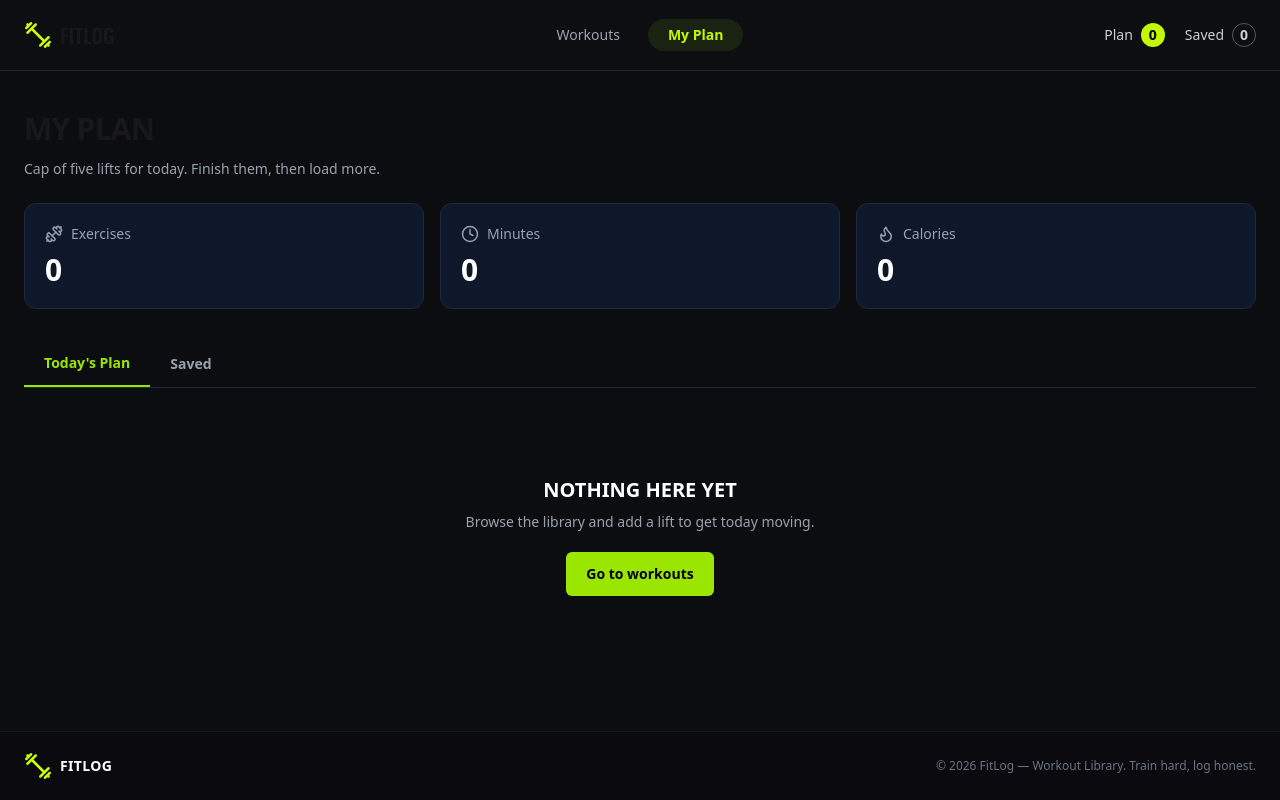
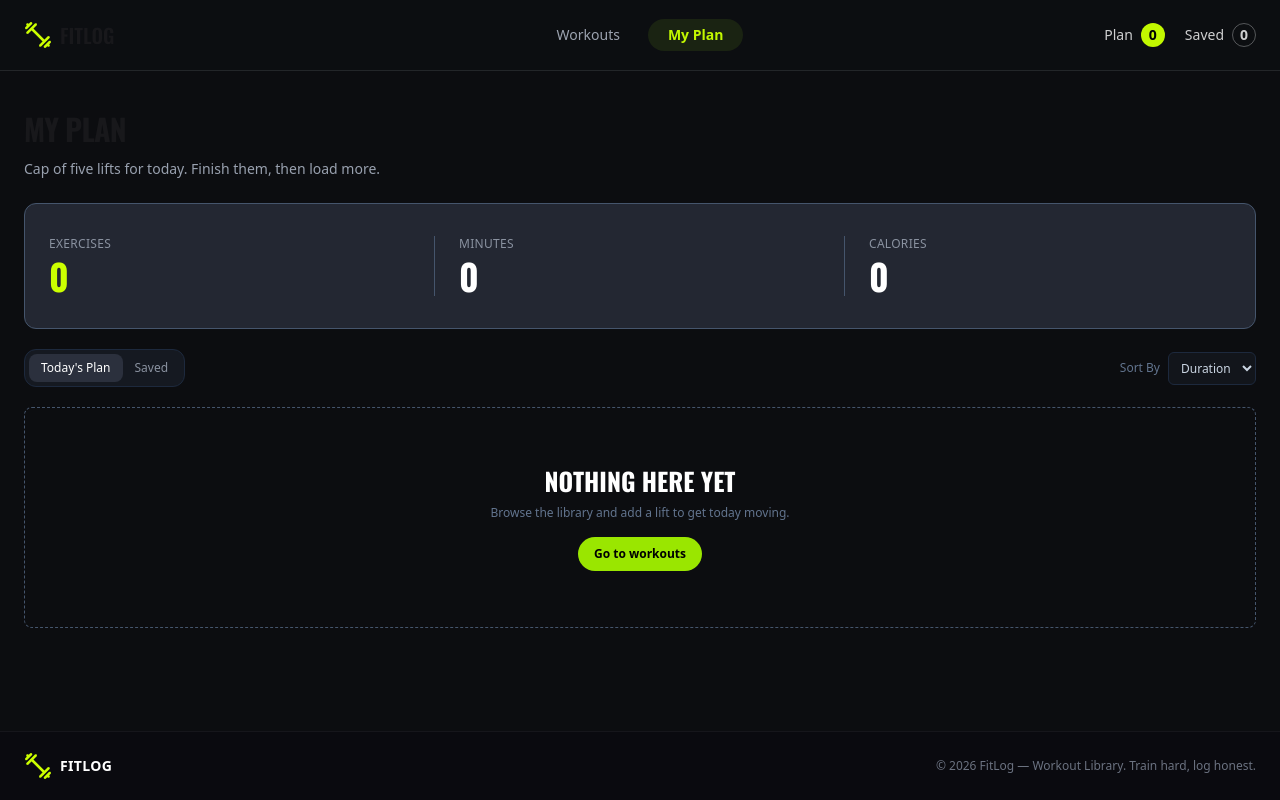
Before and after one commit to asm-saim/fit-log, a Next.js app: page /my-plan in a window 1280 px wide. Built offline with nearby package versions, Linux system fonts and the light colour scheme.

Commit message:
not found page added

```diff
--- a/src/app/my-plan/page.tsx
+++ b/src/app/my-plan/page.tsx
@@ -6,108 +6,123 @@ import { useContext, useState } from "react";
 import MyPlanTab from "../components/tabs/MyPlanTab";
 import SavedTab from "../components/tabs/SavedTab";
 import Link from "next/link";
-import { Clock, Flame, Dumbbell } from "lucide-react";
 
 const MyPlan = () => {
   const { todaysPlan, saved } = useContext(MyPlanContext);
 
   const [activeTab, setActiveTab] = useState<"today" | "saved">("today");
+  const [sortBy, setSortBy] = useState<"duration" | "calories" | "rating">("duration");
 
-  // Select the data for the active tab
+  // Select current tab data
   const activeList = activeTab === "today" ? todaysPlan : saved;
 
-  // Calculate metrics for the active tab
+  // Calculate stats
   const totalExercises = activeList.length;
 
   const totalMinutes = activeList.reduce((total, lift) => total + lift.duration, 0);
 
   const totalCalories = activeList.reduce((total, lift) => total + lift.caloriesBurned, 0);
 
+  // Sort without changing the original context array
+  const sortedList = [...activeList].sort((a, b) => {
+    if (sortBy === "duration") {
+      return b.duration - a.duration;
+    }
+
+    if (sortBy === "calories") {
+      return b.caloriesBurned - a.caloriesBurned;
+    }
+
+    return b.rating - a.rating;
+  });
+
   return (
     <div className="mx-auto my-5 max-w-7xl px-4 md:my-10 md:px-6">
       {/* Header */}
       <header className="mb-6">
-        <h1 className="text-2xl font-bold tracking-tight md:text-3xl">MY PLAN</h1>
+        <h1 className="text-2xl font-oswald font-bold tracking-tight md:text-3xl">MY PLAN</h1>
 
         <p className="mt-3 text-sm text-gray-400">Cap of five lifts for today. Finish them, then load more.</p>
       </header>
 
-      {/* Metrics */}
-      <div className="mb-8 grid grid-cols-1 gap-4 sm:grid-cols-3">
+      {/* Stats */}
+      <div className="mb-4 grid grid-cols-3 overflow-hidden rounded-xl border border-slate-600 bg-[#232732]">
         {/* Exercises */}
-        <div className="rounded-xl border border-slate-800 bg-slate-900 p-5">
-          <div className="flex items-center gap-2 text-gray-400">
-            <Dumbbell size={18} />
-            <p className="text-sm">Exercises</p>
-          </div>
+        <div className="relative px-4 py-4 md:px-6 md:py-8">
+          <span className="absolute right-0 top-4 bottom-4 w-px bg-slate-600 md:top-8 md:bottom-8" />
 
-          <p className="mt-2 text-3xl font-bold text-white">{totalExercises}</p>
+          <p className="text-[9px] uppercase tracking-wide text-[#8A92A0] md:text-xs">Exercises</p>
+
+          <p className="mt-1 font-oswald text-xl font-bold text-[#CCFF00] md:text-4xl">{totalExercises}</p>
         </div>
 
         {/* Minutes */}
-        <div className="rounded-xl border border-slate-800 bg-slate-900 p-5">
-          <div className="flex items-center gap-2 text-gray-400">
-            <Clock size={18} />
-            <p className="text-sm">Minutes</p>
-          </div>
+        <div className="relative px-4 py-4 md:px-6 md:py-8">
+          <span className="absolute right-0 top-4 bottom-4 w-px bg-slate-600 md:top-8 md:bottom-8" />
 
-          <p className="mt-2 text-3xl font-bold text-white">{totalMinutes}</p>
+          <p className="text-[9px] uppercase tracking-wide text-[#8A92A0] md:text-xs">Minutes</p>
+
+          <p className="mt-1 font-oswald text-xl font-bold text-white md:text-4xl">{totalMinutes}</p>
         </div>
 
         {/* Calories */}
-        <div className="rounded-xl border border-slate-800 bg-slate-900 p-5">
-          <div className="flex items-center gap-2 text-gray-400">
-            <Flame size={18} />
-            <p className="text-sm">Calories</p>
-          </div>
+        <div className="px-4 py-4 md:px-6 md:py-8">
+          <p className="text-[9px] uppercase tracking-wide text-[#8A92A0] md:text-xs">Calories</p>
 
-          <p className="mt-2 text-3xl font-bold text-white">{totalCalories}</p>
+          <p className="mt-1 font-oswald text-xl font-bold text-white md:text-4xl">{totalCalories}</p>
         </div>
       </div>
 
+      {/* Tabs + Sort */}
+      <div className="mb-3 md:my-5 flex items-center justify-between gap-3">
         {/* Tabs */}
-      <div className="mb-6 flex border-b border-slate-800">
+        <div className="flex rounded-xl border border-slate-800 bg-[#151921] p-0.5 md:p-1">
           <button
             type="button"
             onClick={() => setActiveTab("today")}
-          className={`cursor-pointer px-5 py-3 text-sm font-semibold transition ${
-            activeTab === "today" ? "border-b-2 border-lime-400 text-lime-400" : "text-gray-400 hover:text-white"
+            className={`cursor-pointer rounded-lg px-3 py-1.5 text-[10px] md:text-xs transition ${
+              activeTab === "today" ? "bg-[#2B303D] text-white" : "text-[#8A92A0] hover:text-white"
             }`}
           >
-          Today's Plan
+            Today&apos;s Plan
           </button>
 
           <button
             type="button"
             onClick={() => setActiveTab("saved")}
-          className={`cursor-pointer px-5 py-3 text-sm font-semibold transition ${
-            activeTab === "saved" ? "border-b-2 border-lime-400 text-lime-400" : "text-gray-400 hover:text-white"
+            className={`cursor-pointer rounded-lg px-3 py-1.5 text-[10px] md:text-xs transition ${
+              activeTab === "saved" ? "bg-[#2B303D] text-white" : "text-[#8A92A0] hover:text-white"
             }`}
           >
             Saved
           </button>
         </div>
 
-      {/* Today's Plan */}
-      {activeTab === "today" && (
-        <div>
-          {todaysPlan.length > 0 ? (
-            todaysPlan.map((plan: ILift) => <MyPlanTab key={plan.id} plan={plan} />)
+        {/* Sort By */}
+        <div className="flex items-center gap-2">
+          <span className="text-[10px] md:text-xs text-slate-500">Sort By</span>
+
+          <select
+            value={sortBy}
+            onChange={(e) => setSortBy(e.target.value as "duration" | "calories" | "rating")}
+            className="cursor-pointer rounded-md border border-slate-800 bg-[#12151b] px-2 py-1.5 text-[10px] md:text-xs text-slate-300 outline-none"
+          >
+            <option value="duration">Duration</option>
+            <option value="calories">Calories</option>
+            <option value="rating">Rating</option>
+          </select>
+        </div>
+      </div>
+
+      {/* Workout List */}
+      {sortedList.length > 0 ? (
+        <div className="space-y-3">
+          {activeTab === "today"
+            ? sortedList.map((plan: ILift) => <MyPlanTab key={plan.id} plan={plan} />)
+            : sortedList.map((savedOne: ILift) => <SavedTab key={savedOne.id} savedOne={savedOne} />)}
+        </div>
       ) : (
         <EmptyState />
-          )}
-        </div>
-      )}
-
-      {/* Saved */}
-      {activeTab === "saved" && (
-        <div>
-          {saved.length > 0 ? (
-            saved.map((savedOne: ILift) => <SavedTab key={savedOne.id} savedOne={savedOne} />)
-          ) : (
-            <EmptyState />
-          )}
-        </div>
       )}
     </div>
   );
@@ -115,19 +130,21 @@ const MyPlan = () => {
 
 const EmptyState = () => {
   return (
-    <div className="py-16 text-center">
-      <h2 className="text-xl font-bold text-white">NOTHING HERE YET</h2>
+    <div className="flex min-h-[140px] items-center justify-center rounded-lg border border-dashed border-slate-600 px-4 py-8 md:py-14 text-center">
+      <div>
+        <h2 className=" font-bold font-oswald text-white text-xs md:text-[25px]">NOTHING HERE YET</h2>
 
-      <p className="mx-auto mt-2 max-w-md text-sm text-gray-400">
+        <p className="mx-auto mt-2 max-w-md text-[9px] md:text-xs text-slate-500 ">
           Browse the library and add a lift to get today moving.
         </p>
 
         <Link
           href="/"
-        className="mt-5 inline-block rounded-md bg-lime-400 px-5 py-3 text-sm font-semibold text-black transition hover:bg-lime-300"
+          className="mt-4 inline-block rounded-full bg-lime-400 px-4 py-2 text-[9px] md:text-[12px] font-semibold text-black transition hover:bg-lime-300"
         >
           Go to workouts
         </Link>
+      </div>
     </div>
   );
 };
--- /dev/null
+++ b/src/app/not-found.tsx
@@ -0,0 +1,24 @@
+import Link from "next/link";
+
+const NotFound = () => {
+  return (
+    <main className="flex min-h-[70vh] items-center justify-center px-4">
+      <div className="text-center">
+        <p className="font-oswald text-6xl font-bold text-[#CCFF00]">404</p>
+
+        <h1 className="mt-3 text-2xl font-bold text-white">PAGE NOT FOUND</h1>
+
+        <p className="mt-2 text-sm text-[#8A92A0]">The page you are looking for does not exist.</p>
+
+        <Link
+          href="/"
+          className="mt-6 inline-block rounded-full bg-[#CCFF00] px-5 py-2.5 text-sm font-semibold text-black transition hover:bg-lime-300"
+        >
+          Back to workouts
+        </Link>
+      </div>
+    </main>
+  );
+};
+
+export default NotFound;
```
Lines whose indentation alone changed are shown as unchanged.
